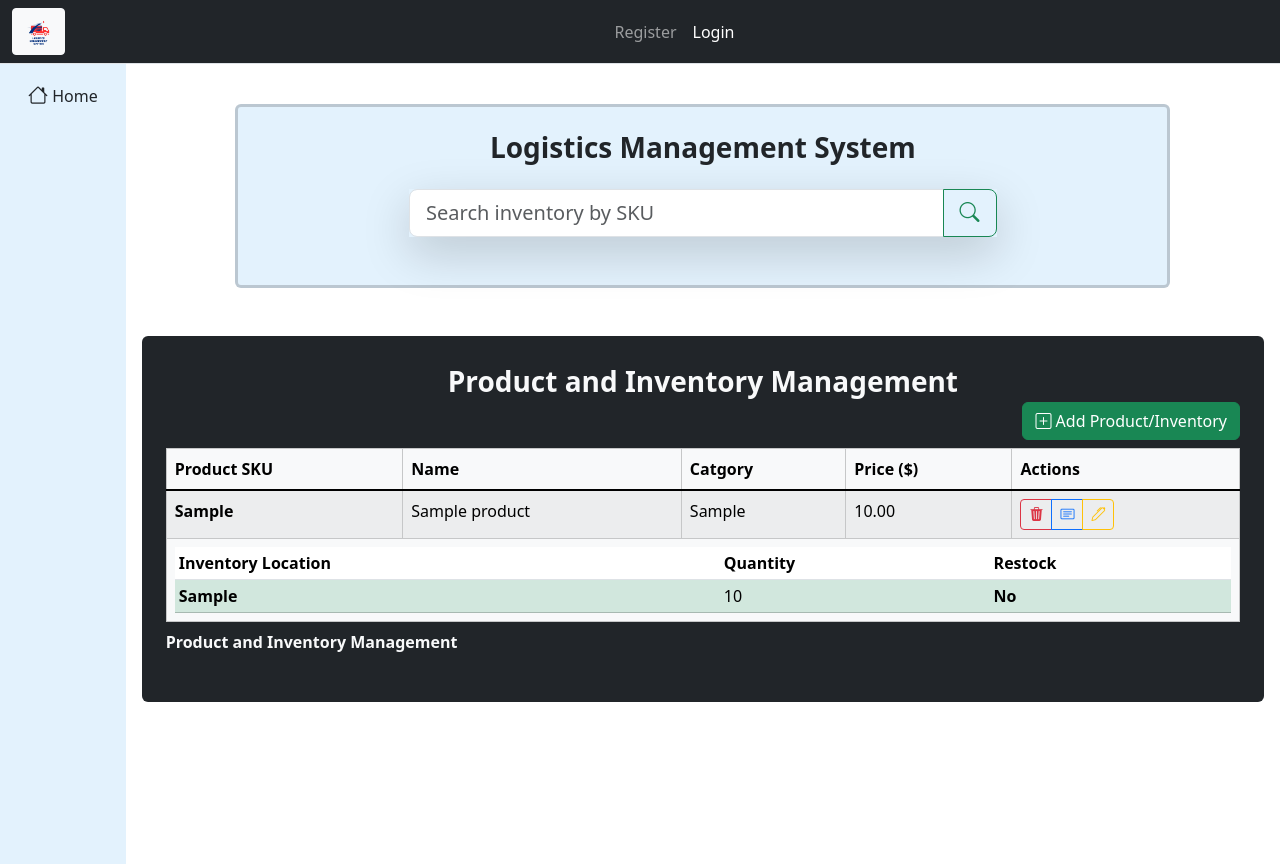
After one commit to JustinDo720/Logistics-Management-System, a Django app: page /inventory/view/ in a window 1280 px wide. The commit adds this page. Run offline with Django 5.2, Linux system fonts and the light colour scheme; tables that the repository leaves empty hold one stand-in row (values such as "Sample post"); parts of the project's set-up code (start-up, migrations or seed data) failed here and were passed over; some libraries are stand-ins or nearby versions.

Commit message:
Inventory Management Page with search and add Inventory + Product forms (modal). Error handling on those bootstrap forms.

```diff
--- /dev/null
+++ b/logistics_app/forms.py
@@ -0,0 +1,60 @@
+from django import forms
+from .models import Product, Inventory
+
+
+# Inventory Form
+class InventoryF(forms.ModelForm):
+
+    def __init__(self, *args, **kwargs):
+        super().__init__(*args, **kwargs)
+        self.fields['product'].label = 'Select Product *'
+        self.fields['location'].label = 'Location'
+        self.fields['stock'].label = 'Quantity *'
+        self.fields['stock_threshold'].label = 'Threshold *'
+
+        self.fields['stock'].required = True
+        self.fields['stock_threshold'].required = True
+        self.fields['product'].required = True
+
+        self.fields['stock_threshold'].help_text = '* Threshold amount will help us alert you to restock if the quantity for that product is LOW'
+    class Meta:
+        model = Inventory
+        fields = [
+            'product',
+            'location',
+            'stock',
+            'stock_threshold',
+        ]
+
+        widgets = {
+            'product': forms.Select(attrs={'class': 'form-select', 'id': 'productSelect', 'aria-label': 'Floating Label product select'}),
+            'location': forms.TextInput(attrs={'class': 'form-control form-control-sm', 'placeholder': 'California', 'id': 'locationName'}),
+            'stock': forms.NumberInput(attrs={'class':'form-control form-control-sm', 'placeholder': 5, 'id': 'quantityField'}),
+            'stock_threshold': forms.NumberInput(attrs={'class':'form-control form-control-sm', 'placeholder': 4, 'id': 'thresholdField'})
+        }
+
+# Product Form
+class ProductF(forms.ModelForm):
+
+    def __init__(self, *args, **kwargs):
+        super().__init__(*args, **kwargs)
+        self.fields['product_name'].label = 'Product Name * '
+        self.fields['category'].label = 'Category * '
+        self.fields['price'].label = 'Price ($) * '
+
+        self.fields['product_name'].required = True
+        self.fields['category'].required = True
+        self.fields['price'].required = True
+
+    class Meta:
+        model = Product
+        fields = [
+            'product_name',
+            'category',
+            'price'
+        ]
+        widgets = {
+            'product_name': forms.TextInput(attrs={'class':'form-control form-control-sm', 'placeholder': 'Protein Bar', 'id': 'productName'}),
+            'category': forms.TextInput(attrs={'class':'form-control form-control-sm', 'placeholder': 'Food', 'id': 'categoryName' }),
+            'price': forms.NumberInput(attrs={'class':'form-control form-control-sm', 'placeholder': 5, 'id': 'priceField'})
+        }
--- a/logistics_app/signals.py
+++ b/logistics_app/signals.py
@@ -9,7 +9,7 @@ from django.dispatch import receiver
 def create_inventory(sender, instance, created, **kwargs):
     # If our instance was created then we'll create an Inventory for that product
     if created:
-        inv = Inventory.objects.create(product=instance)
+        inv = Inventory.objects.create(product=instance, location='DEFAULT')
         # Once our Inventory is created we actually need to save this Inventory
         inv.save()  # Save here is fine because Inventory isnt out sender
 
--- a/logistics_app/urls.py
+++ b/logistics_app/urls.py
@@ -5,5 +5,7 @@ from . import views
 app_name = 'logistics_app'  # accessible: logistics_app:path_name --> logistics_app:home
 
 urlpatterns = [
-    path('', views.home_page, name='home')
+    path('', views.home_page, name='home'),
+    # Inventory Management
+    path('inventory/view/', views.view_inventory, name='view_inventory'),
 ]
--- a/logistics_app/views.py
+++ b/logistics_app/views.py
@@ -1,6 +1,92 @@
-from django.shortcuts import render
+from django.urls import reverse_lazy
+from django.shortcuts import render, redirect
 from workers.models import LMSWorker
+from .models import Product, Inventory
+from django.contrib.auth.decorators import login_required
+from django.shortcuts import get_object_or_404
+from django.db.models import Q  # Searching
+from .forms import InventoryF, ProductF
+from django.contrib import messages
+
+def gen_temp(temp_name):
+    return f'logistics_app/{temp_name}'
 
 # Create your views here.
 def home_page(request):
-    return render(request, 'logistics_app/home.html')
+    return render(request, gen_temp('home.html'))
+
+
+# Product & Inventory Management
+# CRUD - Inventory
+def view_inventory(request):
+    """
+        This view could serve three purposes:
+            1) Searching via GET request (with url params) because we could catch that url param value
+            2) Listing via GET request all of our products + inventory
+            3) Modal to create Inventory|Product
+
+        We always build our product + inventory object to display on our tables
+
+        Depdnding on GET or POST we'll render / handle that specific form
+        We're also sending Toast messages as well as handling/showing form errors
+    """
+
+    # Generating our create forms
+    inv_form = InventoryF()
+    prod_form = ProductF()
+
+    # Using the get() function helps us against the edge case in which product_sku doesn't exist
+    product_sku = request.GET.get('product_sku')
+    # The idea is that we could experiment showing Products + Their inventories
+    prod_and_inv = []
+    if Product.objects.count():
+        # If there's a product_sku, we filter our Product moodel for anything that contains our product_sku
+        all_products = Product.objects.all() if not product_sku else Product.objects.filter(Q(sku__icontains=product_sku))
+
+        for prod in all_products:
+            prod_inv_obj = {
+                'product': prod,
+                'inventories': prod.inventories.all().order_by('-restock')
+            }
+            prod_and_inv.append(prod_inv_obj)
+
+    context = {
+        'inv_form': inv_form,
+        'prod_form': prod_form,
+        'prod_info': prod_and_inv
+    }
+
+    if request.method == 'GET':
+        context['inv_form'] = inv_form
+        context['prod_form'] = prod_form
+
+        return render(request, gen_temp('inventory_view.html'), context=context)
+    if request.method == 'POST':
+        if 'product_name' in request.POST and 'category' in request.POST and 'price' in request.POST:
+            # We're using the product form
+            prod_form = ProductF(data=request.POST)
+            if prod_form.is_valid():
+                prod_form.save()
+                messages.success(request, 'Product Created Successfully!')
+                return redirect('logistics_app:view_inventory')
+            else:
+                messages.error(request, 'Failed To Create Product!')
+
+            # Handling Form Errors
+            # Overriding the GET method form
+            context['prod_form'] = prod_form
+            return render(request, gen_temp('inventory_view.html'), context=context)
+        else:
+            # This means we're supposed to use the Inventory Form
+            inv_form = InventoryF(data=request.POST)
+            if inv_form.is_valid():
+                inv_form.save()
+                messages.success(request, 'Inventory Created Successfully!')
+                return redirect('logistics_app:view_inventory')
+            else:
+                messages.error(request, 'Failed To Create Inventory!')
+
+            # Handling Form Errors
+            # Overriding the GET method form
+            context['inv_form'] = inv_form
+            return render(request, gen_temp('inventory_view.html'), context=context)
--- a/templates/base/base.html
+++ b/templates/base/base.html
@@ -41,7 +41,8 @@
                     {% endif %}
                 </ul>
                 {% if user.is_authenticated %}
-                    <li class="nav-item dropdown me-5">
+                    {# On Mobile this dropdown will be overshadowed by our sidebar which has a z-index: 1020 #}
+                    <li class="nav-item dropdown me-5" style="z-index: 1021">
                         <button type="button" class="btn btn-sm btn-outline-primary dropdown-toggle" data-bs-toggle="dropdown" aria-expanded="false">
                             <i class="bi bi-person-circle"></i>
                           </button>
@@ -88,12 +89,12 @@
                                 </a>
                             </li>
                             <li>
-                                <a href="#" class="nav-link py-3 px-2" title="" data-bs-toggle="tooltip" data-bs-placement="right" data-bs-original-title="Dashboard">
+                                <a href="{% url 'logistics_app:view_inventory'%}" class="nav-link py-3 px-2" title="" data-bs-toggle="tooltip" data-bs-placement="right" data-bs-original-title="Dashboard">
                                     <i class="bi-box fs-5"></i> Inventory
                                 </a>
                             </li>
                         {% else %}
-                            {% if user.role == 'Logistics Manager' %}
+                            {% if user.role == 'lm' %}
                                 {# Only enabling Orders & Reports #}
                                 <li class="nav-item">
                                     <a href="#" class="nav-link py-3 px-2" title="" data-bs-toggle="tooltip" data-bs-placement="right" data-bs-original-title="Home">
@@ -111,11 +112,11 @@
                                     </a>
                                 </li>
                                 <li>
-                                    <a href="#" class="nav-link disabled py-3 px-2" title="" data-bs-toggle="tooltip" data-bs-placement="right" data-bs-original-title="Dashboard">
+                                    <a href="{% url 'logistics_app:view_inventory'%}" class="nav-link disabled py-3 px-2" title="" data-bs-toggle="tooltip" data-bs-placement="right" data-bs-original-title="Dashboard">
                                         <i class="bi-box fs-5"></i> Inventory
                                     </a>
                                 </li>
-                            {% elif user.role == 'Drivers' %}
+                            {% elif user.role == 'drivers' %}
                                 {# Only enabling Routes #}
                                 <li class="nav-item">
                                     <a href="#" class="nav-link py-3 px-2" title="" data-bs-toggle="tooltip" data-bs-placement="right" data-bs-original-title="Home">
@@ -133,14 +134,14 @@
                                     </a>
                                 </li>
                                 <li>
-                                    <a href="#" class="nav-link disabled py-3 px-2" title="" data-bs-toggle="tooltip" data-bs-placement="right" data-bs-original-title="Dashboard">
+                                    <a href="{% url 'logistics_app:view_inventory'%}" class="nav-link disabled py-3 px-2" title="" data-bs-toggle="tooltip" data-bs-placement="right" data-bs-original-title="Dashboard">
                                         <i class="bi-box fs-5"></i> Inventory
                                     </a>
                                 </li>
-                            {% elif user.role == 'Warehouse Staff' %}
+                            {% elif user.role == 'ws' %}
                                 {# Only enabling Inventory #}
                                 <li>
-                                    <a href="#" class="nav-link py-3 px-2" title="" data-bs-toggle="tooltip" data-bs-placement="right" data-bs-original-title="Dashboard">
+                                    <a href="{% url 'logistics_app:view_inventory'%}" class="nav-link py-3 px-2" title="" data-bs-toggle="tooltip" data-bs-placement="right" data-bs-original-title="Dashboard">
                                         <i class="bi-box fs-5"></i> Inventory
                                     </a>
                                 </li>
--- /dev/null
+++ b/templates/base/search.html
@@ -0,0 +1,42 @@
+{% extends 'base/base.html' %}
+
+{% block content %}
+    <div class="container mt-4">
+        <div class="row">
+            <div class="col-12 col-md-1"></div>
+            <div class="col-12 col-md-10">
+                <div class="row">
+                    <div class="card p-2 rounded-start border-3" style="background: #e3f2fd;">
+                        <div class="card-body">
+                            <h3 class="card-title text-center fw-bolder">Logistics Management System</h3>
+                            <div class="col-12 col-md-8 m-auto mt-4 mb-4">
+                                {# Customizing Form based on Child template: https://stackoverflow.com/questions/36963802/is-there-a-way-to-pass-a-variable-to-an-extended-template-in-django #}
+                                {% block custom_search %}
+                                    <form class="shadow-lg" method="GET">
+                                        {# Because we're submitting a GET method it'll return us to our view with url params which means no need for csrf #}
+                                        <div class="input-group input-group-lg">
+                                            <input type="text" class="form-control"
+                                                    placeholder="{{ placholder }}"
+                                                    aria-label="searching"
+                                                    aria-describedby="searching-1"
+                                                    name="{{ name }}">
+                                            <button class="btn btn-outline-success">
+                                                <i class="bi bi-search"></i>
+                                            </button>
+                                        </div>
+                                    </form>
+                                {% endblock %}
+                            </div>
+                        </div>
+                        </div>
+                </div>
+            </div>
+            <div class="col-12 col-md-1"></div>
+        </div>
+    </div>
+    <div class="mt-5">
+        <div class="container bg-dark p-4 rounded" style="overflow-y:scroll; max-height:40rem;">
+            {% block main_content %} {% endblock %}
+        </div>
+    </div>
+{% endblock %}
--- /dev/null
+++ b/templates/logistics_app/inventory_view.html
@@ -0,0 +1,215 @@
+{% extends 'base/search.html' %}
+
+{# Already Extended From Base #}
+{% block title %}LMS - Inventory {% endblock %}
+
+{% comment %}
+    Custom form block we have 3 arguments: post_url, placeholder and name
+
+    post_url is actually supplied by our context
+
+    In our parent template, we use these arguments as variables and in this child template with supply those arguments using
+    {% with %}
+
+    We run the block.super to run everything in my parent templalte
+
+{% endcomment %}
+{% block custom_search %}
+    {% with placholder="Search inventory by SKU" name='product_sku' %}
+        {{ block.super }}
+    {% endwith %}
+{% endblock %}
+
+{# Our Main Content for inventory #}
+
+{% block main_content %}
+<div class="row">
+    <div class="col-12 text-center">
+        <span class="text-light fw-bolder fs-3">
+            Product and Inventory Management
+        </span>
+    </div>
+    <div class="col-12 text-end">
+        <button type='button' class="btn btn-success" data-bs-target="#productCreation" data-bs-toggle="modal">
+            <i class="bi bi-plus-square"></i> Add Product/Inventory
+        </button>
+    </div>
+</div>
+<table class="table table-bordered table-light table-striped mt-2">
+    <caption class="text-light fw-bold">Product and Inventory Management</caption>
+    <thead class="table-light">
+      <tr>
+        <th scope="col">Product SKU</th>
+        <th scope="col">Name</th>
+        <th scope="col">Catgory</th>
+        <th scope="col">Price ($)</th>
+        <th scope="col">Actions</th>
+      </tr>
+    </thead>
+    <tbody class="table-group-divider">
+        {% for prod_i in prod_info %}
+            {# Main Product Details #}
+            <tr class="table-light">
+                <th scope="row">{{ prod_i.product.sku }}</th>
+                <td>{{ prod_i.product.product_name }}</td>
+                <td>{{ prod_i.product.category }}</td>
+                <td>{{ prod_i.product.price }}</td>
+                <td>
+                    <div class="btn-group btn-group-sm" role="group" aria-label="Small button group">
+                        <button type="button" class="btn btn-outline-danger">
+                            <i class="bi bi-trash3-fill"></i>
+                        </button>
+                        <button type="button" class="btn btn-outline-primary">
+                            <i class="bi bi-card-text"></i>
+                        </button>
+                        <button type="button" class="btn btn-outline-warning">
+                            <i class="bi bi-pen"></i>
+                        </button>
+                    </div>
+                </td>
+            </tr>
+            {# Nested Table for Inventories associated WITH that product#}
+            <tr>
+                <td colspan="5">
+                  <table class="table mb-0 table-sm bg-light">
+                    <thead>
+                        <tr>
+                            <th scope="col">Inventory Location</th>
+                            <th scope="col">Quantity</th>
+                            <th scope="col">Restock</th>
+                        </tr>
+                    </thead>
+                    <tbody>
+                        {# Inventory Details #}
+                        {% for inv in prod_i.inventories %}
+                            <tr class="{% if inv.restock %}table-danger{% else %}table-success{% endif %}">
+                                <th scope="row">{% if inv.location %}{{ inv.location }}{% endif %}</th>
+                                <td>{{ inv.stock }}</td>
+                                <td>
+                                    {% if inv.restock %}
+                                        <b>YES</b>
+                                    {% else %}
+                                        <b>No</b>
+                                    {% endif %}
+                                </td>
+                            </tr>
+                        {% endfor %}
+                    </tbody>
+                  </table>
+                </td>
+            </tr>
+
+        {% endfor %}
+    </tbody>
+</table>
+{# Modal for our forms #}
+<div class="modal fade" id="productCreation" aria-hidden="true" aria-labelledby="productCreationLabel" tabindex="-1">
+    <div class="modal-dialog modal-dialog-centered modal-lg">
+      <div class="modal-content bg-dark text-light">
+        <div class="modal-header">
+          <h1 class="modal-title fs-5 fw-bold" id="productCreationLabel">Create Product</h1>
+          <button type="button" class="btn-close bg-light" data-bs-dismiss="modal" aria-label="Close"></button>
+        </div>
+        <form method="POST" action="{% url 'logistics_app:view_inventory' %}">
+            <div class="modal-body">
+                {% csrf_token %}
+                <p class="fw-semibold text-danger">* fields are required to fill out the form.</p>
+                <div class="row row-cols-1 row-cols-md-2">
+                    {% for field in prod_form %}
+                    <div class="col m-auto">
+                        <div class="form-floating mb-3 mt-3">
+                            {{ field }}
+                            <label for="{{ field.id }}" class="text-dark">{{ field.label }}</label>
+                        </div>
+                    </div>
+                {% endfor %}
+                </div>
+                {# Handling Error Messages #}
+                <div class="row row-cols-1 row-cols-md-3">
+                    {% if prod_form.errors %}
+                        {% for field in prod_form %}
+                            {% for err in field.errors %}
+                                <p class="text-danger">
+                                    {{ field.label }}: {{ err | safe}}
+                                </p>
+                            {% endfor %}
+                        {% endfor %}
+                    {% endif %}
+                </div>
+                <hr>
+                <div class="text-center">
+                    <button class="btn btn-success"><i class="bi bi-plus-lg"></i> Add Product</button>
+                </div>
+            </div>
+            <div class="modal-footer">
+                {% if not prod_form.errors %}
+                    <input type="reset" class="btn btn-sm btn-outline-danger" value="Clear Form">
+                {% else %}
+                    <a href="{% url 'logistics_app:view_inventory' %}" class="btn btn-sm btn-outline-danger">Completely Reset Form</a>
+                {% endif %}
+            <button class="btn btn-sm btn-outline-primary" data-bs-target="#inventoryCreation" data-bs-toggle="modal">Create Inventory</button>
+            </div>
+        </form>
+      </div>
+    </div>
+  </div>
+  <div class="modal fade" id="inventoryCreation" aria-hidden="true" aria-labelledby="inventoryCreationLabel" tabindex="-1">
+    <div class="modal-dialog modal-dialog-centered modal-lg">
+      <div class="modal-content" style="background: #e3f2fd;">
+        <div class="modal-header">
+          <h1 class="modal-title fs-5" id="inventoryCreationLabel">Create Inventory</h1>
+          <button type="button" class="btn-close" data-bs-dismiss="modal" aria-label="Close"></button>
+        </div>
+        <form method="POST" action="{% url 'logistics_app:view_inventory' %}">
+            <div class="modal-body">
+                {% csrf_token %}
+                <p class="fw-semibold text-danger">* fields are required to fill out the form.</p>
+                <p class="fw-semibold text-secondary">{{ inv_form.stock_threshold.help_text }}.</p>
+                <div class="row row-cols-1 row-cols-md-2">
+                    {% for field in inv_form %}
+                    <div class="col m-auto">
+                        {% if not field.name == 'product' %}
+                            <div class="form-floating mb-3 mt-3">
+                                {{ field }}
+                                <label for="{{ field.id }}" class="text-dark">{{ field.label }}</label>
+                            </div>
+                        {% else %}
+                            <div class="form-floating">
+                                {{ field }}
+                                <label for="{{ field.id }}">{{ field.label }}</label>
+                            </div>
+                        {% endif %}
+                    </div>
+                {% endfor %}
+                </div>
+                {# Handling Error Messages #}
+                <div class="row row-cols-1 row-cols-md-3">
+                    {% if inv_form.errors %}
+                        {% for field in inv_form %}
+                            {% for err in field.errors %}
+                                <p class="text-danger">
+                                    {{ field.label }}: {{ err | safe}}
+                                </p>
+                            {% endfor %}
+                        {% endfor %}
+                    {% endif %}
+                </div>
+                <hr>
+                <div class="text-center">
+                    <button class="btn btn-success"><i class="bi bi-plus-lg"></i> Add Inventory</button>
+                </div>
+            </div>
+            <div class="modal-footer">
+                {% if not inv_form.errors %}
+                    <input type="reset" class="btn btn-sm btn-outline-danger" value="Clear Form">
+                {% else %}
+                    {# The only way to completely reset a form that has errors is by reloading #}
+                    <a href="{% url 'logistics_app:view_inventory' %}" class="btn btn-sm btn-outline-danger">Completely Reset Form</a>
+                {% endif %}
+                <button class="btn btn-sm btn-outline-primary" data-bs-target="#productCreation" data-bs-toggle="modal">Create Product</button>
+            </div>
+        </form>
+      </div>
+    </div>
+  </div>
+{% endblock %}
```
Also changed, not shown: logistics_app/models.py (+11 -5 lines), README.md, logistics_app/migrations/0006_date_and_min_value.py (added).
